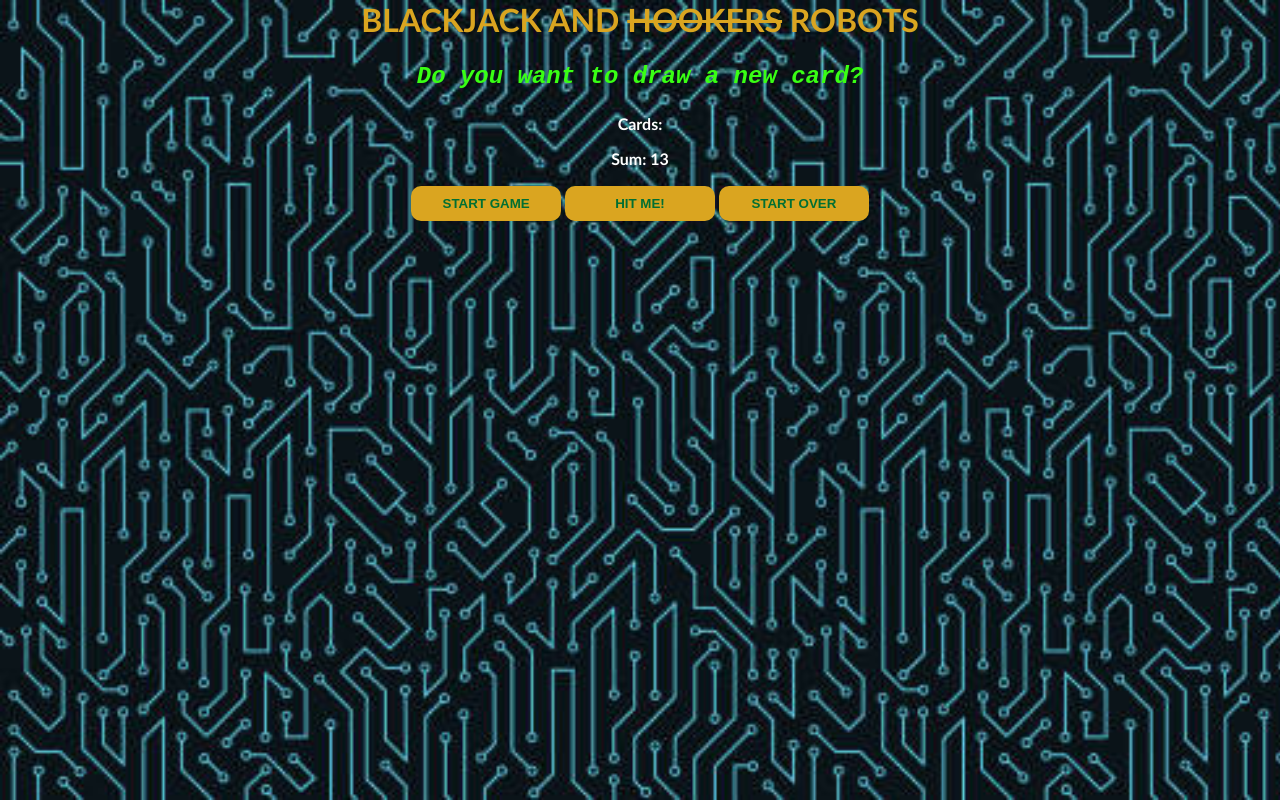
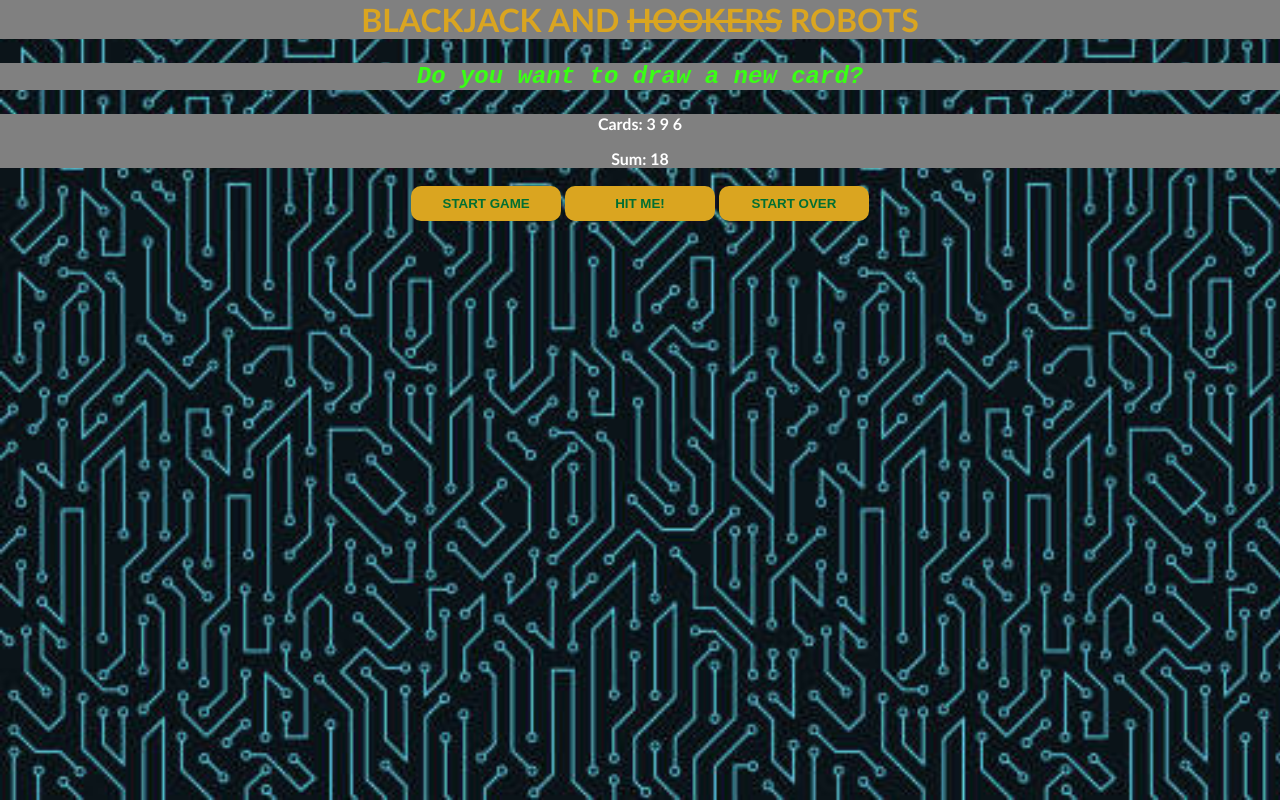
Before and after one commit to eiscreamsherlock/robot-blackjack, a plain HTML site: page index.html in a window 1280 px wide. Both pictures are taken after a click on the button "HIT ME!". Drawn offline with Linux system fonts and the light colour scheme.

Commit message:
already built the random card generator because I didn't want todo hardcoded numbers at the beginning.  Woops?

```diff
--- a/index.css
+++ b/index.css
@@ -30,3 +30,7 @@ button {
   margin-bottom: 2px;
   margin-top: 2px;
 }
+
+.text-div {
+  background-color: grey;
+}
--- a/index.html
+++ b/index.html
@@ -3,10 +3,16 @@
       <link rel="stylesheet" href="./index.css">
     </head>
     <body>
+      <div class="text-div">
         <h1>BLACKJACK AND <s>HOOKERS</s> ROBOTS</h1>
+      </div>
+      <div class="text-div">
         <p id="message-el">BEEP BOOP WOULD YOU LIKE TO PLAY?"</p>
+      </div>
+      <div class="text-div">
         <p id="card-el">Cards: </p>
         <p id="sum-el">Sum: </p>
+      </div>
         <button id="start-btn" onclick="startGame()">START GAME</button>
         <button id="newcard-btn" onclick="newCard()">HIT ME!</button>
         <button id="reset-btn" onclick="resetGame()">START OVER</button>
--- a/index.js
+++ b/index.js
@@ -3,6 +3,10 @@
 function randInt(min, max) {
   // The +1 makes sure that we're inside and INCLUDING max and min
   return Math.floor(Math.random() * (max - min + 1)) + min;
+}
+
+function randomCard() {
+  return randInt(2, 11);
 }
 
 function startGame() {
@@ -17,7 +21,10 @@ function resetGame() {
 }
 
 function renderGame() {
-  cardsEl.textContent = "Cards: " + firstCard + ' ' + secondCard;
+  cardsEl.textContent = "Cards: ";
+  for (let i = 0; i < cards.length; i++) {
+    cardsEl.textContent += (cards[i] + ' ');
+  }
   sumEl.textContent = "Sum: " + sum;
   if (sum <= 20) {
     message = "Do you want to draw a new card?";
@@ -32,15 +39,15 @@ function renderGame() {
 }
 
 function newCard() {
-  let card = randInt(2,11);
+  let card = randomCard();
   sum += card;
-  cardsEl += (' ' + card);
+  cards.push(card);
   renderGame();
 }
 
-let firstCard = randInt(2,11);
-let secondCard = randInt(2,11);
-let cards = [];
+let firstCard = randomCard();
+let secondCard = randomCard();
+let cards = [firstCard, secondCard];
 let sum = firstCard + secondCard;
 let hasBlackJack = false;
 let isAlive = true;
```
Also changed, not shown: 1 other file.
